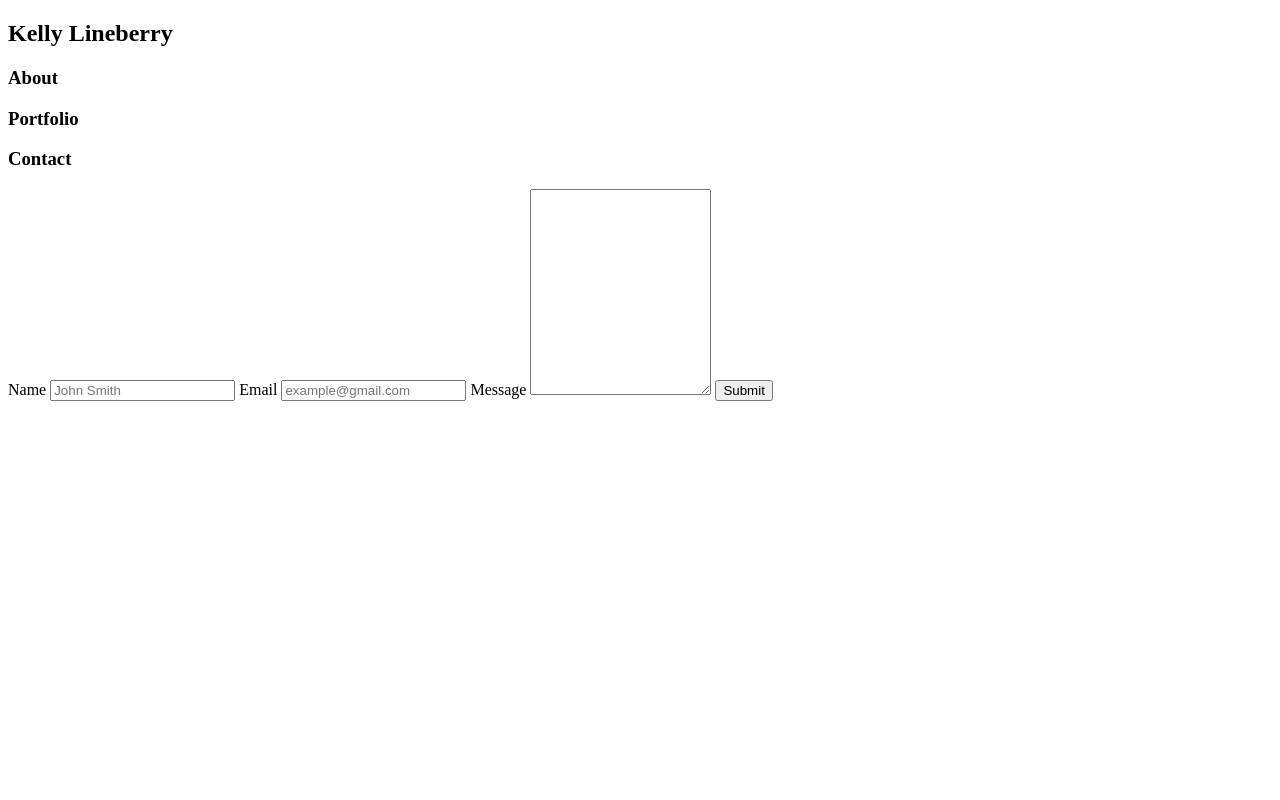
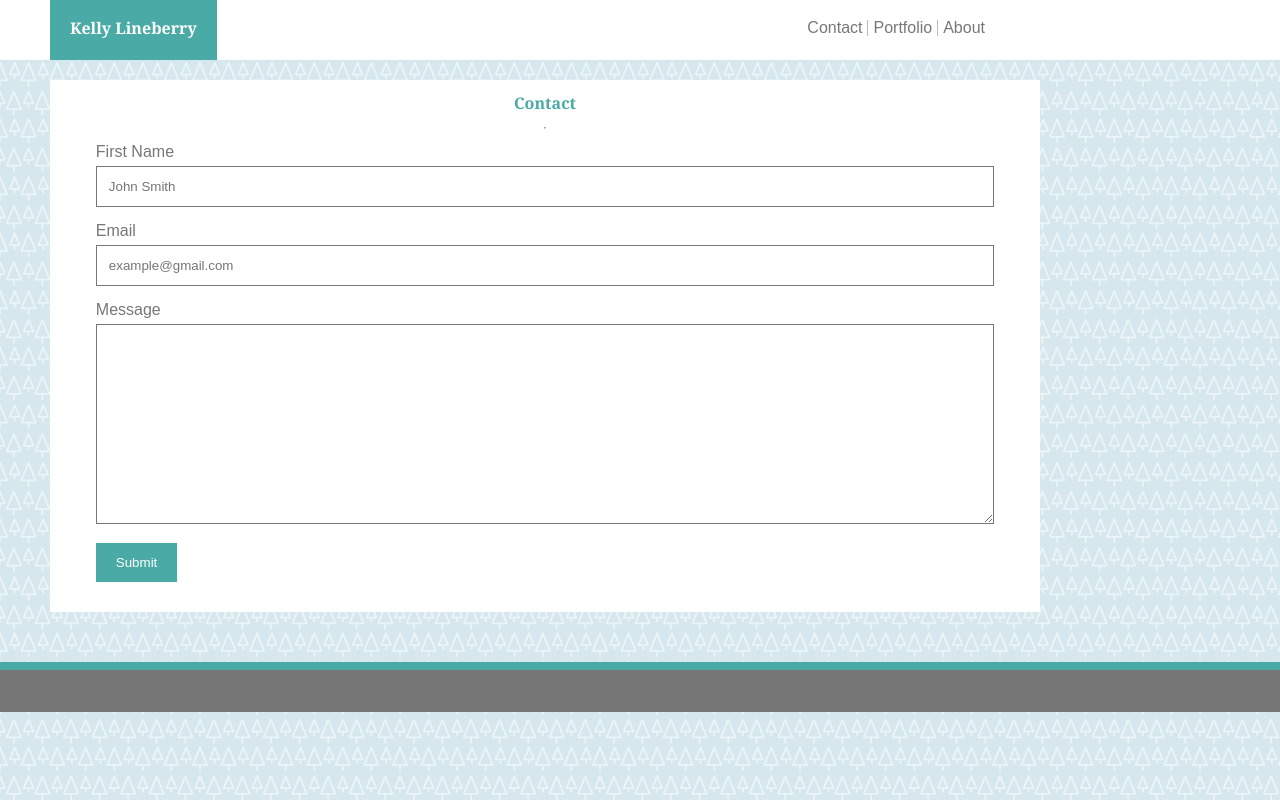
Before and after one commit to Keylee-LNBY/HTML-CSS-Portfolio, a plain HTML site: page contact.html in a window 1280 px wide. Drawn offline with Linux system fonts and the light colour scheme.

Commit message:
Edited index & contact pages and updated css style sheet

```diff
--- a/assets/css/reset.css
+++ /dev/null
@@ -1,49 +0,0 @@
-/*
-   http://meyerweb.com/eric/tools/css/reset/
-   v2.0 | 20110126
-   License: none (public domain)
-*/
-
-html, body, div, span, applet, object, iframe,
-h1, h2, h3, h4, h5, h6, p, blockquote, pre,
-a, abbr, acronym, address, big, cite, code,
-del, dfn, em, img, ins, kbd, q, s, samp,
-small, strike, strong, sub, sup, tt, var,
-b, u, i, center,
-dl, dt, dd, ol, ul, li,
-fieldset, form, label, legend,
-table, caption, tbody, tfoot, thead, tr, th, td,
-article, aside, canvas, details, embed,
-figure, figcaption, footer, header, hgroup,
-menu, nav, output, ruby, section, summary,
-time, mark, audio, video {
-	margin: 0;
-	padding: 0;
-	border: 0;
-	font-size: 100%;
-	font: inherit;
-	vertical-align: baseline;
-}
-/* HTML5 display-role reset for older browsers */
-article, aside, details, figcaption, figure,
-footer, header, hgroup, menu, nav, section {
-	display: block;
-}
-body {
-	line-height: 1;
-}
-ol, ul {
-	list-style: none;
-}
-blockquote, q {
-	quotes: none;
-}
-blockquote:before, blockquote:after,
-q:before, q:after {
-	content: '';
-	content: none;
-}
-table {
-	border-collapse: collapse;
-	border-spacing: 0;
-}
--- a/assets/css/style-i.css
+++ /dev/null
@@ -1,14 +0,0 @@
-body {
-    background-image: url(/assets/images/trees.png);
-}
-
-#Navigation {
-    position: fixed;
-    top: 0%;
-    width: 100%;
-}
-
-#NavName {
-    float: left;
-
-}
--- /dev/null
+++ b/assets/css/style.css
@@ -0,0 +1,211 @@
+/* Skip to line 53 <Line 3 - 52 is reset css> */
+
+/* Reset for page
+http://meyerweb.com/eric/tools/css/reset/
+   v2.0 | 20110126
+   License: none (public domain)
+*/
+
+html, body, div, span, applet, object, iframe,
+h1, h2, h3, h4, h5, h6, p, blockquote, pre,
+a, abbr, acronym, address, big, cite, code,
+del, dfn, em, img, ins, kbd, q, s, samp,
+small, strike, strong, sub, sup, tt, var,
+b, u, i, center,
+dl, dt, dd, ol, ul, li,
+fieldset, form, label, legend,
+table, caption, tbody, tfoot, thead, tr, th, td,
+article, aside, canvas, details, embed,
+figure, figcaption, footer, header, hgroup,
+menu, nav, output, ruby, section, summary,
+time, mark, audio, video {
+	margin: 0;
+	padding: 0;
+	border: 0;
+	font-size: 100%;
+	font: inherit;
+	vertical-align: baseline;
+}
+/* HTML5 display-role reset for older browsers */
+article, aside, details, figcaption, figure,
+footer, header, hgroup, menu, nav, section {
+	display: block;
+}
+body {
+	line-height: 1;
+}
+ol, ul {
+    list-style: none;
+}
+blockquote, q {
+    quotes: none;
+}
+blockquote:before, blockquote:after,
+q:before, q:after {
+    content: '';
+	content: none;
+}
+table {
+    border-collapse: collapse;
+	border-spacing: 0;
+}
+/* ------------------------------------------------------------ */
+/* ---------------Header & Nested Nav CSS ------------- */
+header {
+    background-color: #ffffff;
+    position: fixed;
+    top: 0;
+    height: 60px;
+    width: 100%;
+    font-family: Georgia, 'Times New Roman', Times, serif;
+    border-bottom: #777777, 1px;
+}
+
+#headerDiv {
+    position: fixed;
+    width: 960px;
+    margin-left: 50px;
+}
+
+#nameDiv {
+    position: absolute;
+    left: 0;
+    background-color: #4aaaa5;
+    justify-content: center;
+    height: 60px;
+}
+
+#name {
+    font-family: Georgia, 'Times New Roman', Times, serif;
+    font-weight: bold;
+    color: #ffffff;
+    padding: 20px;
+    font: 30;
+
+}
+
+nav {
+    position: absolute;
+    right: 0;
+    margin: 20px;
+    }
+
+ul {
+    list-style-type: none;
+    margin: 0;
+    padding: 0;
+    overflow: hidden;
+}
+
+li {
+    float: right;
+    border-right: 1px solid #bbb;
+}
+
+li a {
+    display: block;
+    color: #777777;
+    font-family: Arial, Helvetica, sans-serif;
+    text-align: center;
+    text-decoration: none;
+    padding-right: 5px;
+    padding-left: 5px;
+    font: 14px;
+}
+
+li:first-child {
+    border-right: none;
+}
+
+/* ---------------General Body Contect CSS ------------- */
+body {
+    background-image: url(../images/trees.png);
+    color: #777777;
+    font-family: Arial, Helvetica, sans-serif;
+    margin-bottom: 50px;
+}
+
+#BodyDiv {
+    background-color: #ffffff;
+    width: 960px;
+    position: relative;
+    justify-items: center;
+    margin-left: 50px;
+    margin-top: 80px;
+    margin-bottom: 50px;
+    border: #777777, 1px;
+    padding: 15px;
+}
+
+#pageTitle {
+    color: #4aaaa5;
+    font-weight: bold;
+    padding-bottom: 15px;
+    font-family: Georgia, 'Times New Roman', Times, serif;
+}
+
+hr {
+    margin: 1px;
+    color: ;
+}
+
+/* ---------------Footer CSS ------------- */
+footer {
+    background-color: #777777;
+    height: 50px;
+    position: sticky;
+}
+
+#footDiv {
+    background-color: #4aaaa5;
+    height: 8px;
+    width: 100%;
+}
+
+
+
+/* ---------------About Page Specific CSS ------------- */
+#aboutImage {
+    width: 200px;
+    height: 200px;
+}
+
+
+
+/* ---------------Portfolio Page Specific CSS ------------- */
+
+
+
+/* ---------------Contact Page Specific CSS ------------- */
+#contactPageButtom {
+    background-color: #4aaaa5;
+    color: #ffffff;
+    padding: 10px;
+}
+
+input[type=text], select, textarea {
+    width: 100%;
+    padding: 12px;
+    border: 1px solid #777777;
+    box-sizing: border-box; /* Make sure that padding and width stays in place */
+    margin-top: 6px;
+    margin-bottom: 16px;
+    resize: vertical /* Allow the user to vertically resize the textarea (not horizontally) */
+}
+
+input[type=submit] {
+    background-color: #4aaaa5;
+    color:#ffffff;
+    padding: 12px 20px;
+    border: none;
+    cursor: pointer;
+  }
+
+  input[type=submit]:hover {
+    background-color: #777777;
+  }
+
+  form {
+      margin-top: 15px;
+      margin-bottom: 15px;
+  }
--- a/contact.html
+++ b/contact.html
@@ -1,40 +1,55 @@
 <!DOCTYPE html>
-<html>
+<html lang="en-us">
+    <!--Head: contains meta, title of page, and link to css page-->
+    <head>
+
+        <meta charset="UTF-8">
+        <title>Kelly Lineberry - About Page </title>
+        <link rel="stylesheet" type="text/css" href="assets/css/style.css">
+
+    </head>
+
+    <!--Header: Name, and navigation bar with three links live here -->
     <header>
-        <title>Kelly Lineberry Portfolio</title>
-        <link rel="sytlesheet" href="reset.css">
-        <link rel="sytlesheet" type="text/css" href="style-i.css">
+        <div id="headerDiv">
+            <div id="nameDiv">
+                <p id="name">Kelly Lineberry</p>
+            </div>
+
+            <nav>
+                <ul>
+                    <li><a href="about.html">About</a></li>
+                    <li><a href=portfolio.html>Portfolio</a></li>
+                    <li><a href=contact.html>Contact</a></li>
+                </ul>
+            </nav>
+        </div>
     </header>
 
-    <nav id="Navigation">
-    <div id="Name">
-            <h2>Kelly Lineberry</h2>
-        </div>
-        <div id="NavAbout">
-            <h3>About</h3>
-        </div>
-        <div id="NavPortfolio">
-            <h3>Portfolio</h3>
-        </div>
-        <div id="NavContact">
-            <h3>Contact</h3>
-        </div>
-    </nav>
-
-    <div class="container">
+    <!--Body: About me div, and photo live here -->
+    <body>
+        <div id="BodyDiv">
+            <p id="pageTitle">Contact</p>
+            <hr>
             <form action="action_page.php">
 
-            <label for="fname">Name</label>
-            <input type="text" id="Name" name="Name" placeholder="John Smith">
+                    <label for="contatName">First Name</label>
+                    <input type="text" id="contactName" name="contactsName" placeholder="John Smith">
 
-            <label for="email">Email</label>
-            <input type="text" id="email" name="email" placeholder="example@gmail.com">
+                    <label for="lname">Email</label>
+                    <input type="text" id="contactEmail" name="email" placeholder="example@gmail.com">
 
-            <label for="Message">Message</label>
-            <textarea id="Message" name="Message" placeholder=" " style="height:200px"></textarea>
+                    <label for="subject">Message</label>
+                    <textarea id="message" name="message" placeholder=" " style="height:200px"></textarea>
 
                     <input type="submit" value="Submit">
 
             </form>
+
         </div>
+    </body>
+
+    <footer>
+        <div id="footDiv"></div>
+    </footer>
 </html>
```
Also changed, not shown: index.html (+33 -32 lines), assets/css/contact.css (deleted), assets/images/aboutPic.jpg (renamed from assets/images/Profile-Picture.jpg). Lines whose indentation alone changed are shown as unchanged.
